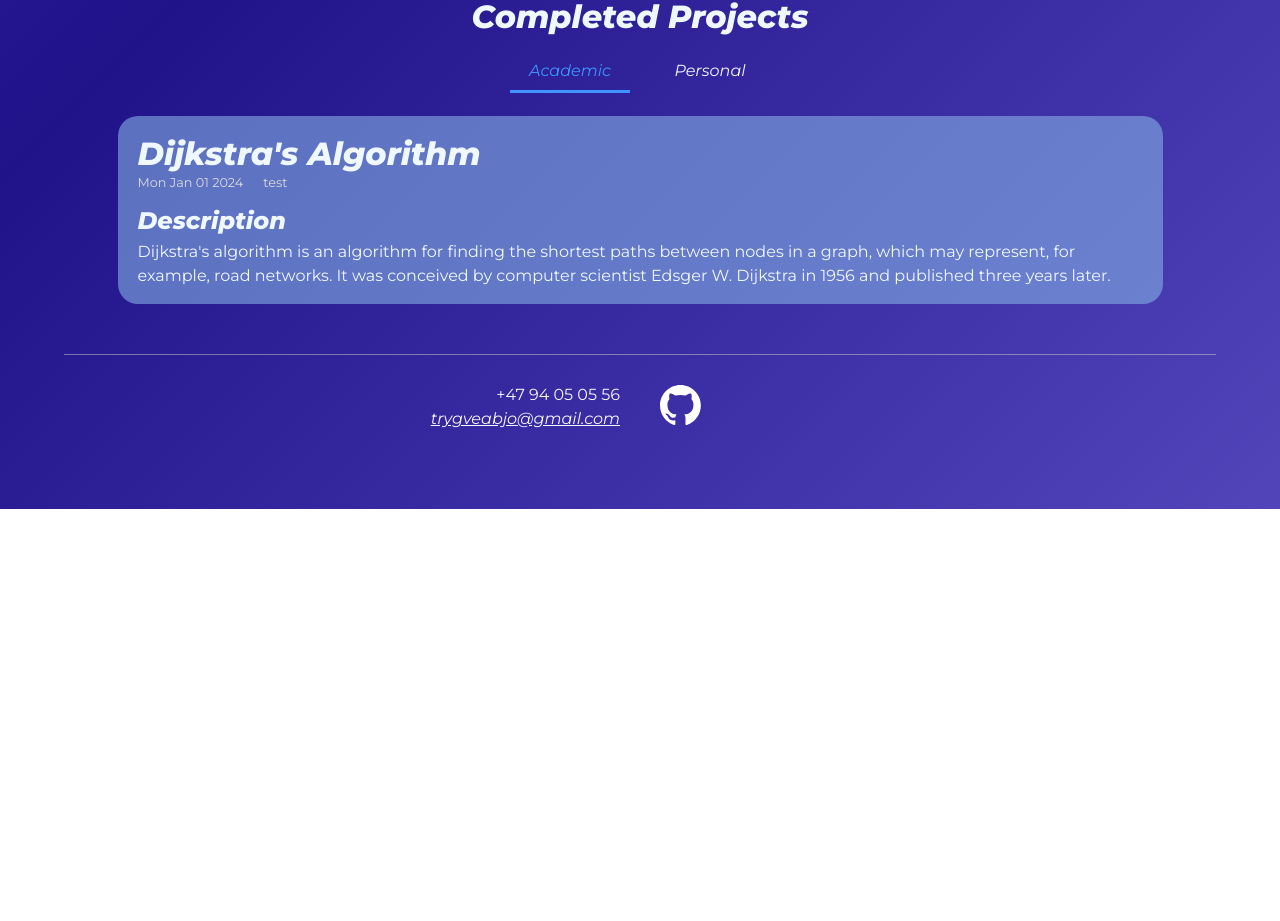
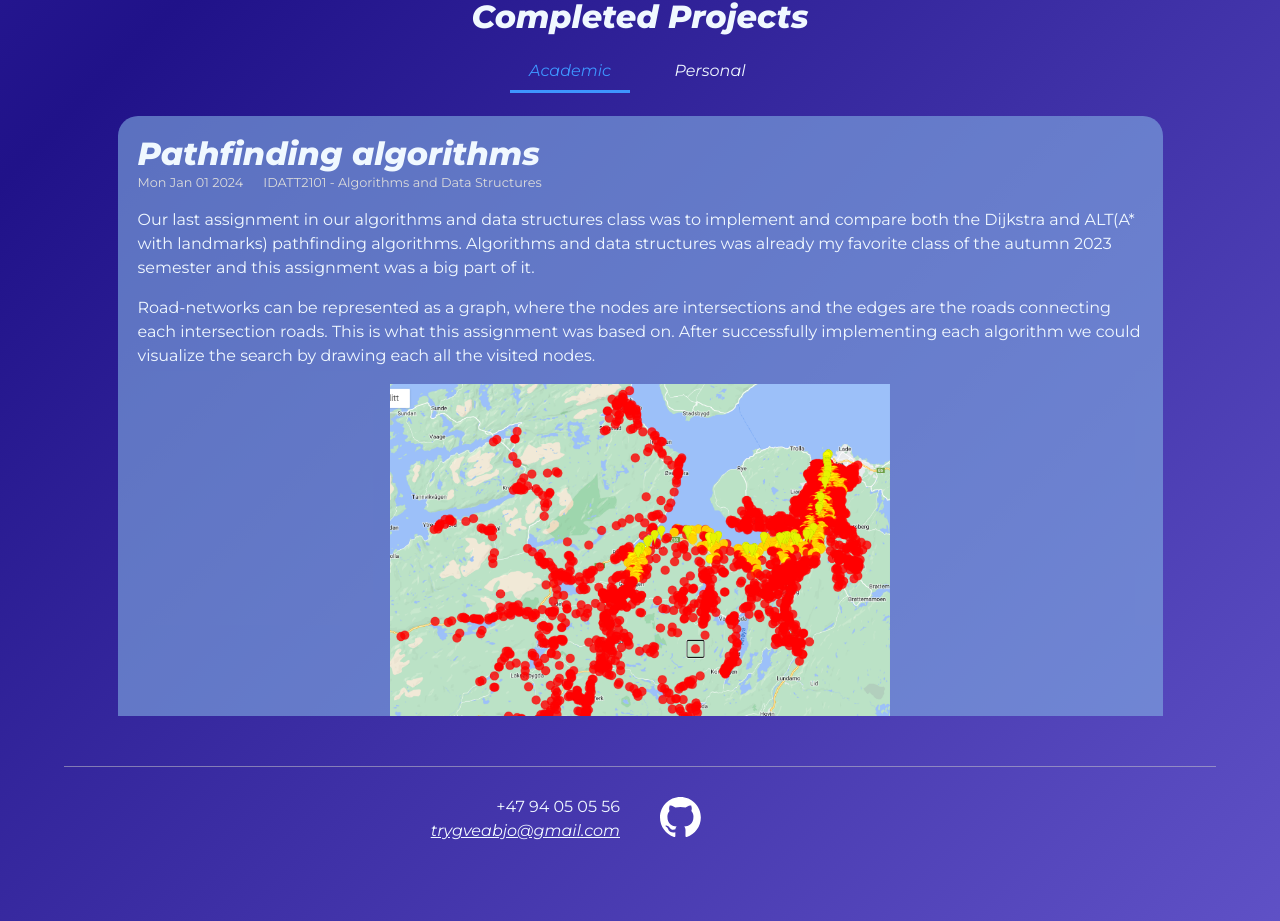
Before and after one commit to troytyggis55/personal-website, a Vue app: page / in a window 1280 px wide. Shown: the part 637-1558 px from the top of the page. Before the commit the page ends 1146 px from the top, so only its background shows below. Built offline with nearby package versions, Linux system fonts and the light colour scheme.

Commit message:
Updated Pathfinding.md and fine tuned images

```diff
--- a/public/academic/Dijkstra.md
+++ /dev/null
@@ -1,7 +0,0 @@
----
-title: Dijkstra's Algorithm
-date: 2024-01-01
-category: test
----
-### Description
-Dijkstra's algorithm is an algorithm for finding the shortest paths between nodes in a graph, which may represent, for example, road networks. It was conceived by computer scientist Edsger W. Dijkstra in 1956 and published three years later.
--- /dev/null
+++ b/public/academic/Pathfinding.md
@@ -0,0 +1,22 @@
+---
+title: Pathfinding algorithms
+date: 2024-01-01
+category: IDATT2101 - Algorithms and Data Structures
+---
+Our last assignment in our algorithms and data structures class was to implement and compare
+both the Dijkstra and ALT(A* with landmarks) pathfinding algorithms. Algorithms and data
+structures was already my favorite class of the autumn 2023 semester and this assignment was a
+big part of it.
+
+Road-networks can be represented as a graph, where the nodes are intersections and the edges are
+the roads connecting each intersection roads. This is what this assignment was based on. After
+successfully implementing each algorithm we could visualize the search by drawing each all the
+visited nodes.
+
+![Pathfinding](Pathfinding.png)
+
+Above you can see the result from finding the shortest path from Orkanger to Trondheim. In Red
+we can dijkstra's algorithm(Red) and ALT(Green) with both finding the same path(Yellow).
+In the image we can only see 1% of all searched nodes to not clutter the image. Here we can
+clearly see how dijkstra has searched in a circular pattern around the start node, while ALT in
+this specific case has searched a fifth of the nodes dijkstra has.
--- a/src/components/InformationNavBar.vue
+++ b/src/components/InformationNavBar.vue
@@ -9,7 +9,7 @@
 
   <div class="container" v-if="mode === 'academic'" key="academic">
       <CardTemplate class="card">
-        <MarkdownRenderer source="academic/Dijkstra.md"/>
+        <MarkdownRenderer source="academic/Pathfinding.md"/>
       </CardTemplate>
   </div>
 
--- a/src/components/MarkdownRenderer.vue
+++ b/src/components/MarkdownRenderer.vue
@@ -79,14 +79,13 @@ onMounted( () => {
 <style>
 .md img {
   width: 100%;
-  height: auto;
+  height: 100%; /* changed to 100% */
+  max-width: 500px;
+  max-height: 500px;
+  object-fit: contain; /* ensures aspect ratio is maintained */
+  display: block;
+  margin-left: auto;
+  margin-right: auto;
 }
 
-@media (min-width: 768px) {
-  .md img {
-    width: 80%;
-    height: auto;
-    margin-left: 10%;
-  }
-}
 </style>
```
Also changed, not shown: public/Pathfinding.png (added).
